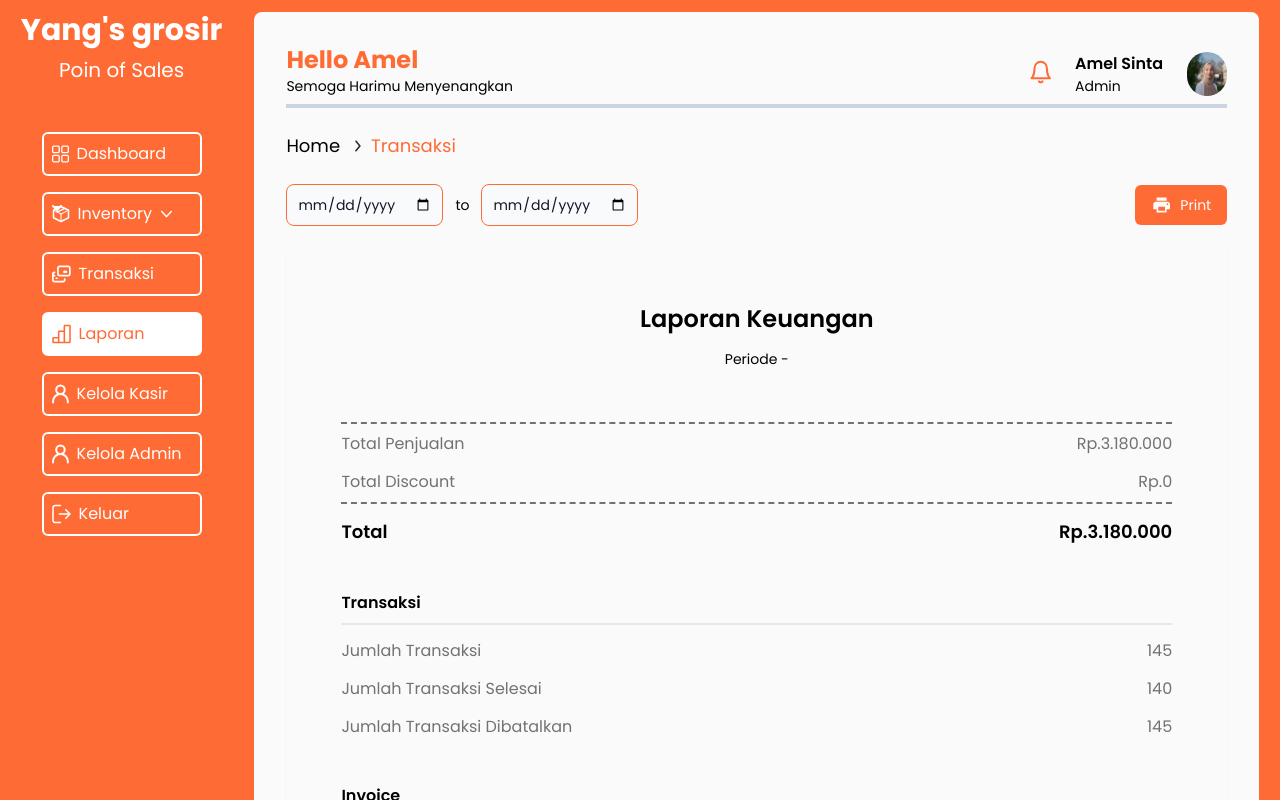
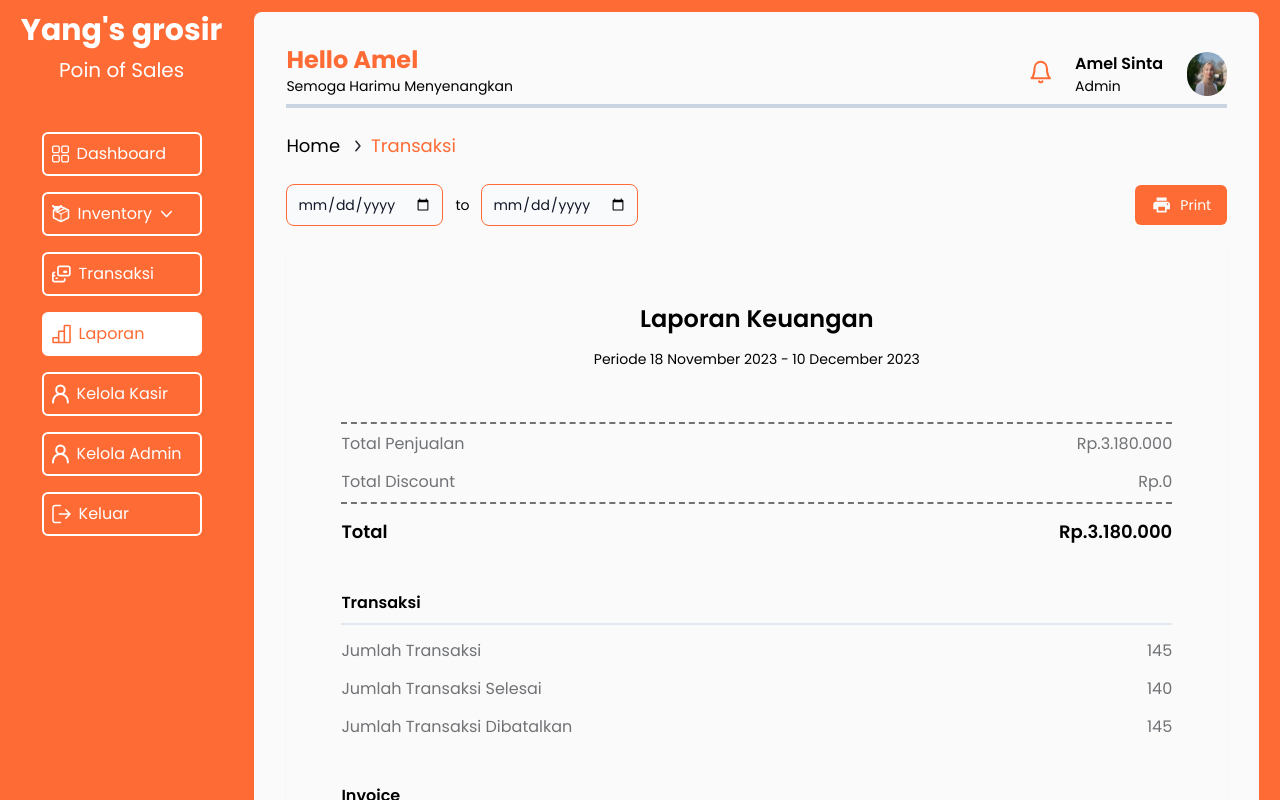
Before and after one commit to rapii03/PointOfSale, a Next.js app: page /laporan in a window 1280 px wide. Shown: the top 800 px of the page. Built offline with nearby package versions, Linux system fonts and the light colour scheme.

Commit message:
Perbaikann input date di laporan dan transaksi

```diff
--- a/package.json
+++ b/package.json
@@ -13,6 +13,7 @@
     "flowbite": "^2.0.0",
     "flowbite-react": "^0.6.4",
     "formik": "^2.4.5",
+    "moment": "^2.29.4",
     "next": "13.5.5",
     "react": "^18",
     "react-dom": "^18",
--- a/src/pages/laporan/index.tsx
+++ b/src/pages/laporan/index.tsx
@@ -3,6 +3,7 @@ import AdminLayout from "@/components/AdminLayout";
 import Breadcrumbs from "@/components/Breadcrumbs";
 import { useState, useEffect } from "react";
 import { useForm, SubmitHandler } from "react-hook-form";
+import moment from "moment";
 
 export default function Laporan() {
   const crumbs = [
@@ -11,25 +12,47 @@ export default function Laporan() {
   ];
 
   const { register, handleSubmit, getValues } = useForm();
+
   const onSubmit = (data: any) => {
     if (data.tanggal <= data.tanggal1) {
-      setTanggal(getValues("tanggal"));
-      setTanggal1(getValues("tanggal1"));
-      console.log(data);
+      const date1 = new Date(data.tanggal);
+      const date2 = new Date(data.tanggal1);
+
+      console.log("start date: " + date1);
+      console.log("end date: " + date2);
+
       alert("Data Masuk");
     } else {
       console.log("error");
     }
   };
 
-  const [tanggal, setTanggal] = useState();
-  const [tanggal1, setTanggal1] = useState();
+  function formattedDate(data1: any, data2: any) {
+    const formattedStartDate = moment(data1).format("D MMMM YYYY");
+    const formattedEndDate = moment(data2).format("D MMMM YYYY");
+
+    return { formattedStartDate, formattedEndDate };
+  }
+
+  const dateA = new Date("18 November 2023");
+  const dateB = new Date("10 December 2023");
+
+  const ubahTanggal = formattedDate(dateA, dateB);
+
+  const startDate = ubahTanggal.formattedStartDate;
+  const endDate = ubahTanggal.formattedEndDate;
+
+  // const dateA = new Date("25 November 2023");
+  // const startDate = moment(dateA).format("D MMMM YYYY");
+
+  // const dateB = new Date("10 December 2023");
+  // const endDate = moment(dateB).format("D MMMM YYYY");
 
   const produk: any = [
     { nama: "Mie", satuan: 123, harga: "Rp.800.000" },
     { nama: "Sabun", satuan: 145, harga: "Rp.30.000" },
     { nama: "Rokok", satuan: 170, harga: "Rp.500.000" },
-    { nama: "Minuman", satuan: 111, harga: "Rp.400.000" },
+    { nama: "Minuman", satuan: 146, harga: "Rp.400.000" },
   ];
 
   const totalPenjualan: any = "3.180.000";
@@ -107,7 +130,7 @@ export default function Laporan() {
           <div className="flex flex-col  items-center gap-[14px] py-4">
             <h1 className="text-2xl font-semibold">Laporan Keuangan</h1>
             <p className="text-sm">
-              Periode {tanggal} - {tanggal1}
+              Periode {startDate} - {endDate}
             </p>
           </div>
           <div className="">
--- a/src/pages/transaksi/index.tsx
+++ b/src/pages/transaksi/index.tsx
@@ -105,7 +105,11 @@ export default function Transaksi() {
   const { register, handleSubmit, unregister, reset } = useForm();
   const onSubmit = (data: any) => {
     if (data.tanggal <= data.tanggal1) {
-      console.log(data);
+      const date1 = new Date(data.tanggal);
+      const date2 = new Date(data.tanggal1);
+
+      console.log("start date: " + date1);
+      console.log("end date: " + date2);
       alert("Data Masuk");
     } else {
       console.log("error");
```
Also changed, not shown: 1 other file (tests, documents, lock files or other folders).
